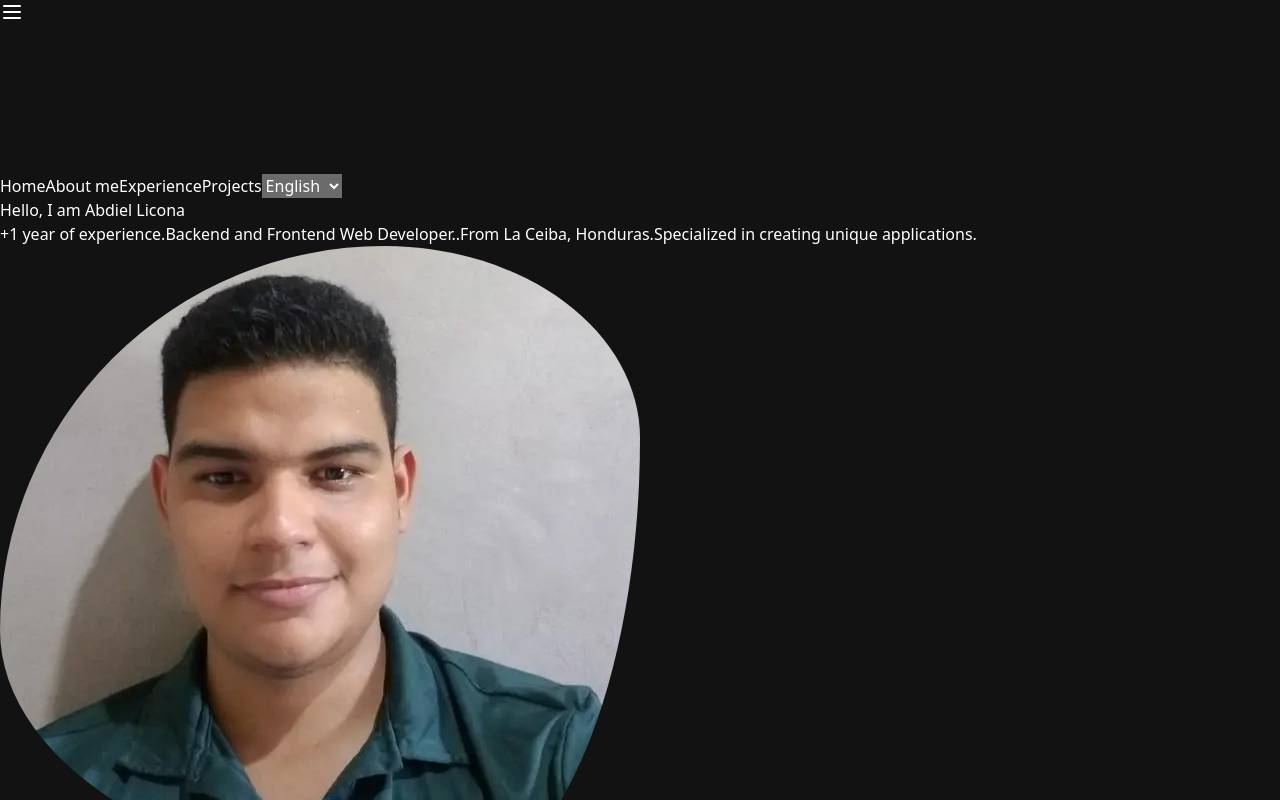
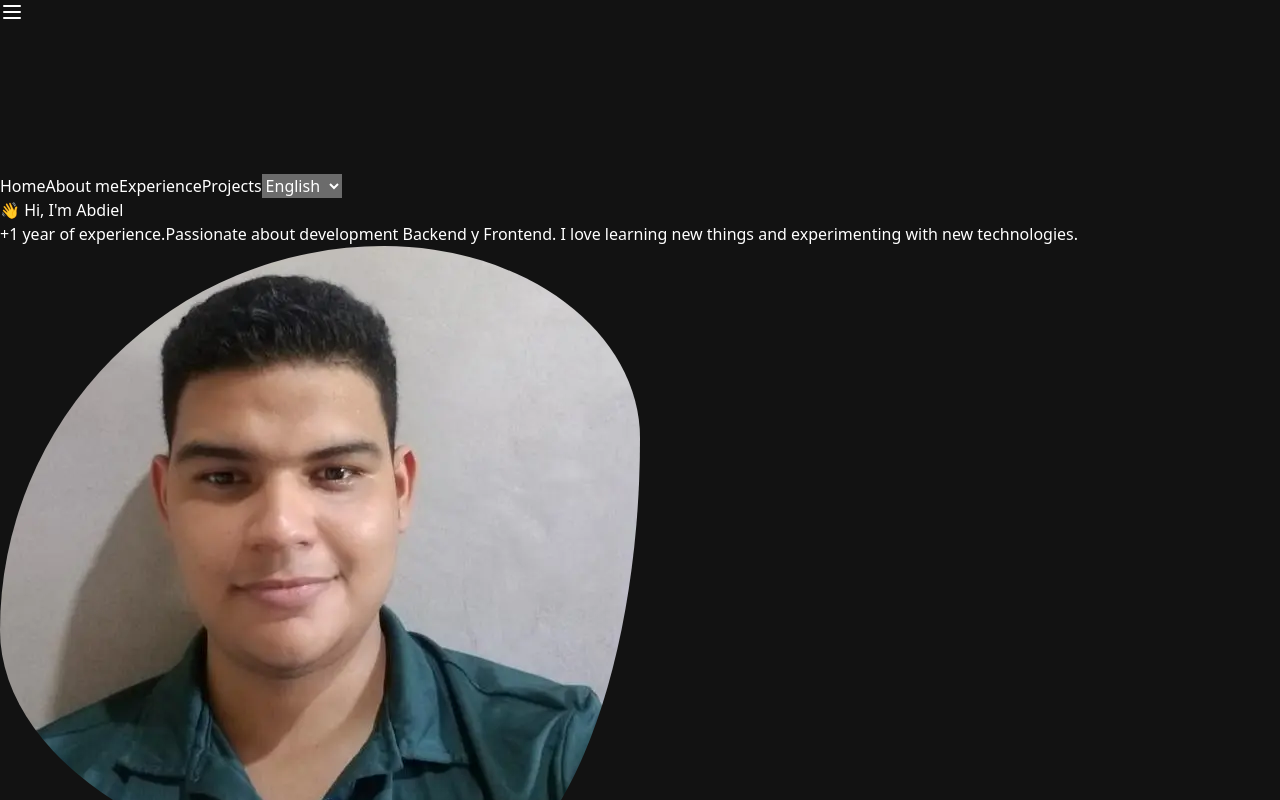
Before and after one commit to EmanuelLicona/portfolio-react, a React (Vite) app: page / in a window 1280 px wide. Shown: the top 800 px of the page. Built offline with nearby package versions, Linux system fonts and the light colour scheme.

Commit message:
refactor main content

```diff
--- a/src/locale/en.ts
+++ b/src/locale/en.ts
@@ -14,11 +14,11 @@ const en = {
 
   // Section Main
   main: {
-    title: 'Hello, I am Abdiel Licona',
+    title: "👋 Hi, I'm Abdiel",
     description1: '+1 year of experience.',
-    description2: 'Backend and Frontend Web Developer.',
-    description3: 'From La Ceiba, Honduras.',
-    description4: 'Specialized in creating unique applications.'
+    description2: 'Passionate about development ',
+    description3: 'Backend y Frontend. ',
+    description4: 'I love learning new things and experimenting with new technologies.'
   },
 
   // Section About
--- a/src/locale/es.ts
+++ b/src/locale/es.ts
@@ -14,11 +14,11 @@ const es = {
 
   // Section Main
   main: {
-    title: 'Hola, soy Abdiel Licona',
+    title: '👋 Hola, soy Abdiel',
     description1: '+1 año de experiencia.',
-    description2: 'Desarrollador Web Backend y Frontend.',
-    description3: 'De La Ceiba, Honduras.',
-    description4: 'Especializado en crear aplicaciones únicas.'
+    description2: 'Apasionado por el desarrollo ',
+    description3: 'Backend y Frontend. ',
+    description4: 'Me encanta aprender cosas nuevas y experimentar con nuevas tecnologías.'
   },
 
   // Section About
--- a/src/pages/sections/MainSection.tsx
+++ b/src/pages/sections/MainSection.tsx
@@ -41,7 +41,7 @@ export const MainSection = () => {
             >
               { contextLang.t.translate("main.description2") }
               </span>
-            .<span className="text-red-800 dark:text-red-200">
+            <span className="text-red-800 dark:text-red-200">
               { contextLang.t.translate("main.description3") }
               </span
             >
```
